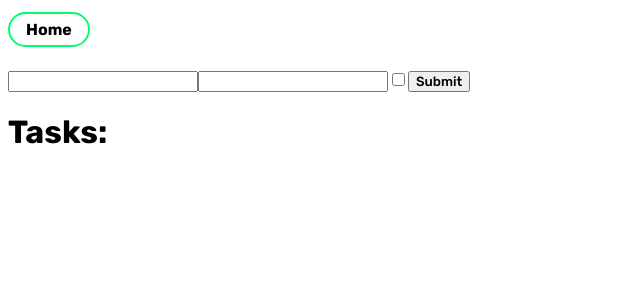
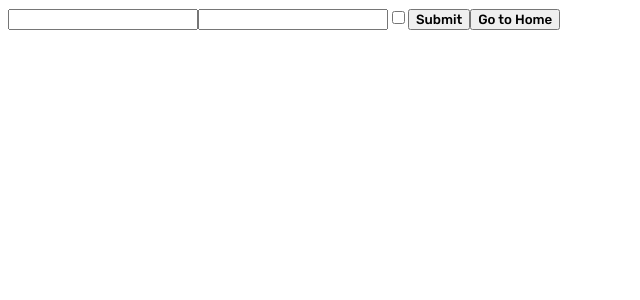
Before and after one commit to anthonyponson/React-login-form-task, a React (Create React App) app: page /form in a window 1280 px wide. Shown: the top 300 px of the page, without its empty margins (0-640 px from the left). Built offline with nearby package versions, Linux system fonts and the light colour scheme.

Commit message:
Update Form.jsx

```diff
--- a/src/Form.jsx
+++ b/src/Form.jsx
@@ -1,121 +1,72 @@
-import React, { useState, useEffect } from 'react'
-import {
-  useNavigate,
-  useLocation,
-  BrowserRouter,
-  Route,
-  Router,
-  Link
-} from 'react-router-dom'
-import './styles.css'
+import { useState } from 'react'
+import { useNavigate, useLocation } from 'react-router-dom'
 
-function Form() {
-  const [taskName, setName] = useState('')
-  const [taskDes, setDes] = useState('')
-  const [checked, setChecked] = useState(false)
-  const [isFormSubmited, setIsFormSubmited] = useState(false)
-  const [tasks, setTasks] = useState([])
-  const navigate = useNavigate()
-  const location = useLocation()
-  const [task, setTask] = useState(location.state?.task || {})
-  const index = location.state?.index
+const Form = () => {
+  const locationState = useLocation().state
+  const [taskName, setTaskName] = useState(locationState?.task?.name ?? '')
+  const [taskDes, setTaskDes] = useState(locationState?.task?.description ?? '')
+  const [checkInput, setCheckInput] = useState(
+    locationState?.task?.isComplete ?? false
+  )
+  const [isSubmit, setIsSubmit] = useState(false)
 
-  useEffect(() => {
-    const storedTasks = JSON.parse(localStorage.getItem('tasks')) || []
-    setTasks(storedTasks)
-    if (task.taskName || task.taskDes || task.checked) {
-      const { taskName = '', taskDes = '', checked = false } = task
-      setName(taskName)
-      setDes(taskDes)
-      setChecked(checked)
-    }
-  }, [])
-
-  const inputChange = (e) => {
-    console.log(e.target.value)
+  const sameInput = (e) => {
     if (e.target.name === 'name') {
-      setName(e.target.value)
+      setTaskName(e.target.value)
     } else {
-      setDes(e.target.value)
+      setTaskDes(e.target.value)
     }
   }
 
-  const checkboxChecked = (e) => {
-    setChecked(e.target.checked)
+  const checking = (e) => {
+    setCheckInput(!checkInput)
   }
 
-  const handleClicksubmit = (e) => {
+  const submitHandle = (e) => {
     e.preventDefault()
-    setIsFormSubmited(true)
+    setIsSubmit(true)
     if (taskName === '' || taskDes === '') return
 
-    const newTask = { taskName, taskDes, checked }
-    if (index !== undefined) {
-      tasks[index] = newTask
-      localStorage.setItem('tasks', JSON.stringify(tasks))
-    } else {
-      setTasks([...tasks, newTask])
-      localStorage.setItem('tasks', JSON.stringify([...tasks, newTask]))
+    const newTask = {
+      name: taskName,
+      description: taskDes,
+      isComplete: checkInput
     }
 
-    setName('')
-    setDes('')
-    setChecked(false)
-    setIsFormSubmited(false)
-    // navigate('/home')
-  }
-  const goToHome = () => {
+    if (locationState?.index !== undefined) {
+      const updatedTasks = JSON.parse(localStorage.getItem('tasks')) || []
+      updatedTasks[locationState.index] = newTask
+      localStorage.setItem('tasks', JSON.stringify(updatedTasks))
+    } else {
+      const updatedTasks = [
+        ...JSON.parse(localStorage.getItem('tasks') || []),
+        newTask
+      ]
+      localStorage.setItem('tasks', JSON.stringify(updatedTasks))
+    }
+
+    setTaskName('')
+    setTaskDes('')
+    setCheckInput(false)
+    setIsSubmit(false)
+
     navigate('/home')
   }
-  const goToForm = () => {
-    navigate('/form')
-  }
+
+  const navigate = useNavigate()
 
   return (
-    <>
-      <div>
-        <nav className="nav">
-          <li className="list-item" onClick={goToHome}>
-            Home
-          </li>
-        </nav>
-      </div>
-
-      <form onSubmit={handleClicksubmit}>
-        <input
-          name="name"
-          value={taskName}
-          onChange={inputChange}
-          type="text"
-        />
-        {taskName === '' && isFormSubmited && (
-          <div className="task-dev">task name required</div>
-        )}
-
-        <input name="des" value={taskDes} onChange={inputChange} type="text" />
-
-        {taskDes === '' && isFormSubmited && (
-          <div className="task-dev">task des required</div>
-        )}
-
-        <input checked={checked} type="checkbox" onChange={checkboxChecked} />
+    <div>
+      <form onSubmit={submitHandle}>
+        <input name="name" value={taskName} onChange={sameInput} type="text" />
+        {taskName === '' && isSubmit && <div>Please fill the box</div>}
+        <input name="des" value={taskDes} onChange={sameInput} type="text" />
+        {taskDes === '' && isSubmit && <div>Please fill the second box</div>}
+        <input checked={checkInput} onChange={checking} type="checkbox" />
         <input type="submit" />
-      </form>
-
-      <div>
-        <h1>Tasks: </h1>
-        <ul>
-          {tasks.map((task, index) => (
-            <li key={index}>
-              {' '}
-              {task.taskName} - {task.taskDes} :
-              <input type="checkbox" checked={task.checked} />
-              <label>{task.checked ? 'Completed' : 'Not completed'}</label>
-            </li>
-          ))}{' '}
-        </ul>
-      </div>
-    </>
+        <button onClick={() => navigate('/home')}>Go to Home</button>{' '}
+      </form>{' '}
+    </div>
   )
 }
 
```
